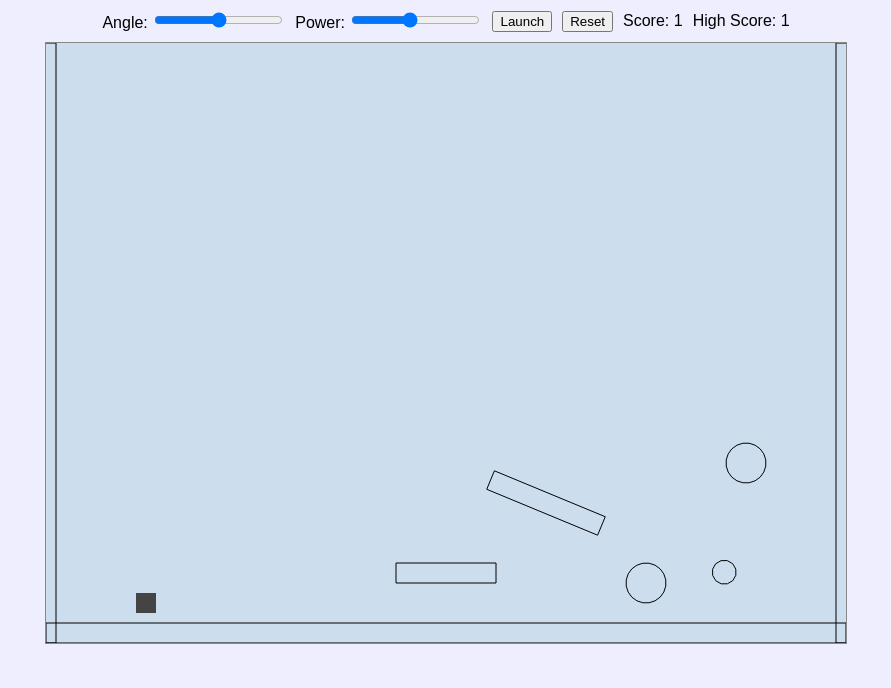
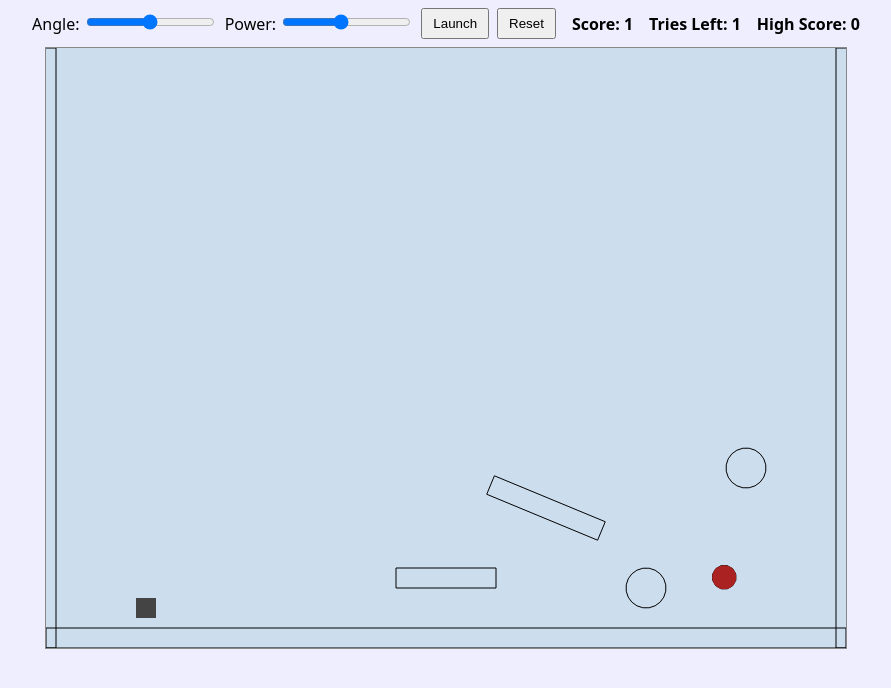
Before and after one commit to hisham-mhammed-afifi/Physics-Playground, a plain HTML site: page index.html in a window 1280 px wide. Both pictures are taken after a click on the button "Launch". Shown: the whole page, without its empty margins (194-1085 px from the left). Drawn offline with nearby package versions, Linux system fonts and the light colour scheme.

Commit message:
added more enhancements to be with tries

```diff
--- a/index.html
+++ b/index.html
@@ -1,32 +1,56 @@
 <!DOCTYPE html>
 <html lang="en">
   <head>
-    <meta charset="UTF-8" />
-    <title>Physics Playground - Matter.js</title>
+    <meta charset="utf-8" />
+    <title>Physics Playground — Limited Tries</title>
+    <meta name="viewport" content="width=device-width,initial-scale=1" />
     <style>
       body {
         background: #eef;
         margin: 0;
         overflow: hidden;
-        font-family: sans-serif;
+        font-family: system-ui, -apple-system, "Segoe UI", Roboto,
+          "Helvetica Neue", Arial;
         display: flex;
         flex-direction: column;
         align-items: center;
+        gap: 8px;
+        padding: 8px;
       }
       #controls {
-        margin: 10px;
         display: flex;
         flex-wrap: wrap;
+        gap: 8px;
         align-items: center;
-        gap: 10px;
+      }
+      label {
+        user-select: none;
       }
       canvas {
         background: #cde;
         border: 1px solid #888;
         touch-action: none;
+        max-width: 100%;
+        height: auto;
       }
-      label {
-        user-select: none;
+      button {
+        padding: 6px 10px;
+      }
+      .stat {
+        margin-left: 8px;
+        font-weight: 600;
+      }
+      #gameOverMsg {
+        position: absolute;
+        top: 45%;
+        left: 50%;
+        transform: translate(-50%, -50%);
+        background: rgba(0, 0, 0, 0.7);
+        color: #fff;
+        padding: 16px 24px;
+        border-radius: 8px;
+        font-size: 1.2em;
+        display: none;
       }
     </style>
   </head>
@@ -40,16 +64,18 @@
       /></label>
       <button id="launchBtn">Launch</button>
       <button id="resetBtn">Reset</button>
-      <span id="scoreDisplay">Score: 0</span>
-      <span id="highScoreDisplay">High Score: 0</span>
+      <span id="scoreDisplay" class="stat">Score: 0</span>
+      <span id="triesDisplay" class="stat">Tries Left: 0</span>
+      <span id="highScoreDisplay" class="stat">High Score: 0</span>
     </div>
+
     <canvas id="game" width="800" height="600"></canvas>
+    <div id="gameOverMsg">Game Over!<br /><small>Resetting...</small></div>
 
     <script src="https://cdn.jsdelivr.net/npm/matter-js@0.20.0/build/matter.min.js"></script>
     <script>
       const { Engine, Runner, Bodies, Body, Composite, Events } = Matter;
 
-      // --- Canvas & Engine setup ---
       const canvas = document.getElementById("game");
       const ctx = canvas.getContext("2d");
       const engine = Engine.create();
@@ -57,37 +83,40 @@
       const runner = Runner.create();
       Runner.run(runner, engine);
 
-      // --- World bounds ---
+      const VELOCITY_SCALE = 0.5;
       const ground = Bodies.rectangle(400, 590, 800, 20, { isStatic: true });
       const leftWall = Bodies.rectangle(0, 300, 20, 600, { isStatic: true });
       const rightWall = Bodies.rectangle(800, 300, 20, 600, { isStatic: true });
       Composite.add(world, [ground, leftWall, rightWall]);
 
-      // --- Controls ---
+      // UI refs
       const angleSlider = document.getElementById("angle");
       const powerSlider = document.getElementById("power");
       const launchBtn = document.getElementById("launchBtn");
       const resetBtn = document.getElementById("resetBtn");
       const scoreDisplay = document.getElementById("scoreDisplay");
+      const triesDisplay = document.getElementById("triesDisplay");
       const highScoreDisplay = document.getElementById("highScoreDisplay");
+      const gameOverMsg = document.getElementById("gameOverMsg");
 
-      // --- Game variables ---
+      // Game state
       let score = 0;
       let highScore = parseInt(
         localStorage.getItem("physicsPlaygroundHighScore") || "0"
       );
-      highScoreDisplay.textContent = `High Score: ${highScore}`;
       let projectile = null;
       let launched = false;
+      let triesLeft = 0;
       const launcherPos = { x: 100, y: 550 };
 
-      // --- Targets ---
+      highScoreDisplay.textContent = `High Score: ${highScore}`;
+
+      // Targets & obstacles
       const targets = [
         Bodies.circle(600, 540, 20, { isStatic: true, label: "target" }),
         Bodies.circle(650, 480, 20, { isStatic: true, label: "target" }),
         Bodies.circle(700, 420, 20, { isStatic: true, label: "target" }),
       ];
-      // --- Obstacles (Advanced Feature) ---
       const obstacles = [
         Bodies.rectangle(400, 530, 100, 20, {
           isStatic: true,
@@ -100,11 +129,65 @@
         }),
       ];
       Composite.add(world, [...targets, ...obstacles]);
+      triesLeft = targets.length - 1;
+      triesDisplay.textContent = `Tries Left: ${triesLeft}`;
 
-      // --- Launch ---
+      // Predictive path data
+      let predictedPath = [];
+      function updatePredictedPath() {
+        if (launched) return;
+        const angle = parseFloat(angleSlider.value);
+        const power = parseFloat(powerSlider.value);
+        predictedPath = computePredictedPath(angle, power);
+      }
+
+      // Predicted path simulation
+      function computePredictedPath(angleDeg, power) {
+        const tempEngine = Engine.create();
+        tempEngine.gravity.y = engine.gravity.y;
+        const tempBall = Bodies.circle(launcherPos.x, launcherPos.y, 12, {
+          restitution: 0.6,
+          frictionAir: 0.01,
+        });
+        Composite.add(tempEngine.world, tempBall);
+
+        const angle = (angleDeg * Math.PI) / 180;
+        const v0 = power * VELOCITY_SCALE;
+        Body.setVelocity(tempBall, {
+          x: v0 * Math.cos(angle),
+          y: -v0 * Math.sin(angle),
+        });
+
+        const pts = [];
+        for (let i = 0; i < 300; i++) {
+          Engine.update(tempEngine, 1000 / 60);
+          pts.push({ x: tempBall.position.x, y: tempBall.position.y });
+          if (tempBall.position.y > 620 || tempBall.position.x > 820) break;
+        }
+        Composite.clear(tempEngine.world, false);
+        return pts;
+      }
+
+      function drawPredictedPath() {
+        if (!predictedPath.length) return;
+        ctx.beginPath();
+        predictedPath.forEach((p, i) =>
+          i ? ctx.lineTo(p.x, p.y) : ctx.moveTo(p.x, p.y)
+        );
+        ctx.strokeStyle = "rgba(0,0,0,0.45)";
+        ctx.setLineDash([6, 6]);
+        ctx.lineWidth = 1.5;
+        ctx.stroke();
+        ctx.setLineDash([]);
+      }
+
+      // Launch logic with tries
       function launch(angleDeg, power) {
-        if (launched) return;
+        if (launched || triesLeft <= 0) return;
         launched = true;
+        triesLeft--;
+        triesDisplay.textContent = `Tries Left: ${triesLeft}`;
+
         const angle = (angleDeg * Math.PI) / 180;
         projectile = Bodies.circle(launcherPos.x, launcherPos.y, 12, {
           restitution: 0.6,
@@ -112,18 +195,46 @@
           label: "projectile",
         });
         Composite.add(world, projectile);
-        const v0 = power * 0.5;
+        const v0 = power * VELOCITY_SCALE;
         Body.setVelocity(projectile, {
           x: v0 * Math.cos(angle),
           y: -v0 * Math.sin(angle),
         });
+        predictedPath = [];
+
+        // auto-reset if projectile rests or out of bounds
+        monitorProjectile();
       }
 
-      launchBtn.onclick = () => {
-        launch(parseFloat(angleSlider.value), parseFloat(powerSlider.value));
-      };
+      function monitorProjectile() {
+        const interval = setInterval(() => {
+          if (!projectile) {
+            clearInterval(interval);
+            return;
+          }
+          const v = projectile.velocity;
+          const speed = Math.hypot(v.x, v.y);
+          const y = projectile.position.y;
+          if (speed < 0.2 || y > 580) {
+            Composite.remove(world, projectile);
+            projectile = null;
+            launched = false;
+            updatePredictedPath();
+            clearInterval(interval);
+            if (triesLeft <= 0) endRound();
+          }
+        }, 500);
+      }
 
-      resetBtn.onclick = resetGame;
+      function endRound() {
+        gameOverMsg.style.display = "block";
+        if (score > highScore) {
+          highScore = score;
+          localStorage.setItem("physicsPlaygroundHighScore", highScore);
+          highScoreDisplay.textContent = `High Score: ${highScore}`;
+        }
+        setTimeout(resetGame, 2500);
+      }
 
       function resetGame() {
         Composite.clear(world, false);
@@ -134,117 +245,77 @@
           ...targets,
           ...obstacles,
         ]);
+        score = 0;
+        triesLeft = targets.length - 1;
+        launched = false;
         projectile = null;
-        launched = false;
-        score = 0;
         scoreDisplay.textContent = "Score: 0";
+        triesDisplay.textContent = `Tries Left: ${triesLeft}`;
+        gameOverMsg.style.display = "none";
+        updatePredictedPath();
       }
 
-      // --- Collision scoring ---
+      // UI events
+      angleSlider.addEventListener("input", updatePredictedPath);
+      powerSlider.addEventListener("input", updatePredictedPath);
+      launchBtn.onclick = () =>
+        launch(parseFloat(angleSlider.value), parseFloat(powerSlider.value));
+      resetBtn.onclick = resetGame;
+
+      // Scoring
       Events.on(engine, "collisionStart", (e) => {
         e.pairs.forEach((pair) => {
-          const labels = [pair.bodyA.label, pair.bodyB.label];
-          if (labels.includes("projectile") && labels.includes("target")) {
-            const hitTarget = labels[0] === "target" ? pair.bodyA : pair.bodyB;
-            Composite.remove(world, hitTarget);
-            score += 1;
-            if (score > highScore) {
-              highScore = score;
-              localStorage.setItem("physicsPlaygroundHighScore", highScore);
-            }
+          const a = pair.bodyA,
+            b = pair.bodyB;
+          if (
+            (a.label === "projectile" && b.label === "target") ||
+            (b.label === "projectile" && a.label === "target")
+          ) {
+            const target = a.label === "target" ? a : b;
+            Composite.remove(world, target);
+            score++;
             scoreDisplay.textContent = `Score: ${score}`;
-            highScoreDisplay.textContent = `High Score: ${highScore}`;
           }
         });
       });
 
-      // --- Predicted trajectory ---
-      function drawPredictedPath(angleDeg, power) {
-        const angle = (angleDeg * Math.PI) / 180;
-        const v0 = power * 0.5;
-        const g = engine.gravity.y * 60;
-        const pts = [];
-        for (let t = 0; t < 2; t += 0.05) {
-          const x = launcherPos.x + v0 * Math.cos(angle) * t * 30;
-          const y =
-            launcherPos.y -
-            (v0 * Math.sin(angle) * t * 30 - 0.5 * g * t * t * 30);
-          if (y > 600) break;
-          pts.push({ x, y });
-        }
-        ctx.beginPath();
-        pts.forEach((p, i) => {
-          if (i === 0) ctx.moveTo(p.x, p.y);
-          else ctx.lineTo(p.x, p.y);
-        });
-        ctx.strokeStyle = "rgba(0,0,0,0.4)";
-        ctx.setLineDash([5, 5]);
-        ctx.stroke();
-        ctx.setLineDash([]);
-      }
-
-      // --- Draw loop ---
+      // Render
       function draw() {
         ctx.clearRect(0, 0, canvas.width, canvas.height);
+        if (!launched) drawPredictedPath();
 
-        // Predicted trajectory when not launched
-        if (!launched) {
-          drawPredictedPath(
-            parseFloat(angleSlider.value),
-            parseFloat(powerSlider.value)
-          );
-        }
-
-        // Launcher guide
         ctx.fillStyle = "#444";
         ctx.fillRect(launcherPos.x - 10, launcherPos.y, 20, 20);
 
-        // Draw bodies
         const bodies = Composite.allBodies(world);
         ctx.beginPath();
-        bodies.forEach((body) => {
-          const vertices = body.vertices;
-          ctx.moveTo(vertices[0].x, vertices[0].y);
-          for (let j = 1; j < vertices.length; j++)
-            ctx.lineTo(vertices[j].x, vertices[j].y);
-          ctx.lineTo(vertices[0].x, vertices[0].y);
+        bodies.forEach((b) => {
+          const v = b.vertices;
+          ctx.moveTo(v[0].x, v[0].y);
+          for (let i = 1; i < v.length; i++) ctx.lineTo(v[i].x, v[i].y);
+          ctx.lineTo(v[0].x, v[0].y);
         });
         ctx.lineWidth = 1;
         ctx.strokeStyle = "#000";
         ctx.stroke();
 
+        if (projectile) {
+          ctx.beginPath();
+          ctx.arc(
+            projectile.position.x,
+            projectile.position.y,
+            projectile.circleRadius || 12,
+            0,
+            Math.PI * 2
+          );
+          ctx.fillStyle = "#a22";
+          ctx.fill();
+        }
         requestAnimationFrame(draw);
       }
       draw();
 
-      // --- Mobile touch controls ---
-      let touchStart = null;
-      canvas.addEventListener("touchstart", (e) => {
-        if (launched) return;
-        const t = e.touches[0];
-        touchStart = { x: t.clientX, y: t.clientY };
-      });
-      canvas.addEventListener("touchmove", (e) => {
-        if (!touchStart || launched) return;
-        const t = e.touches[0];
-        const dx = touchStart.x - t.clientX;
-        const dy = touchStart.y - t.clientY;
-        const angle = Math.min(
-          80,
-          Math.max(10, (Math.atan2(dy, dx) * 180) / Math.PI)
-        );
-        const power = Math.min(
-          100,
-          Math.max(10, Math.sqrt(dx * dx + dy * dy) / 5)
-        );
-        angleSlider.value = angle;
-        powerSlider.value = power;
-      });
-      canvas.addEventListener("touchend", (e) => {
-        if (launched) return;
-        launch(parseFloat(angleSlider.value), parseFloat(powerSlider.value));
-        touchStart = null;
-      });
+      updatePredictedPath();
     </script>
   </body>
 </html>
```
